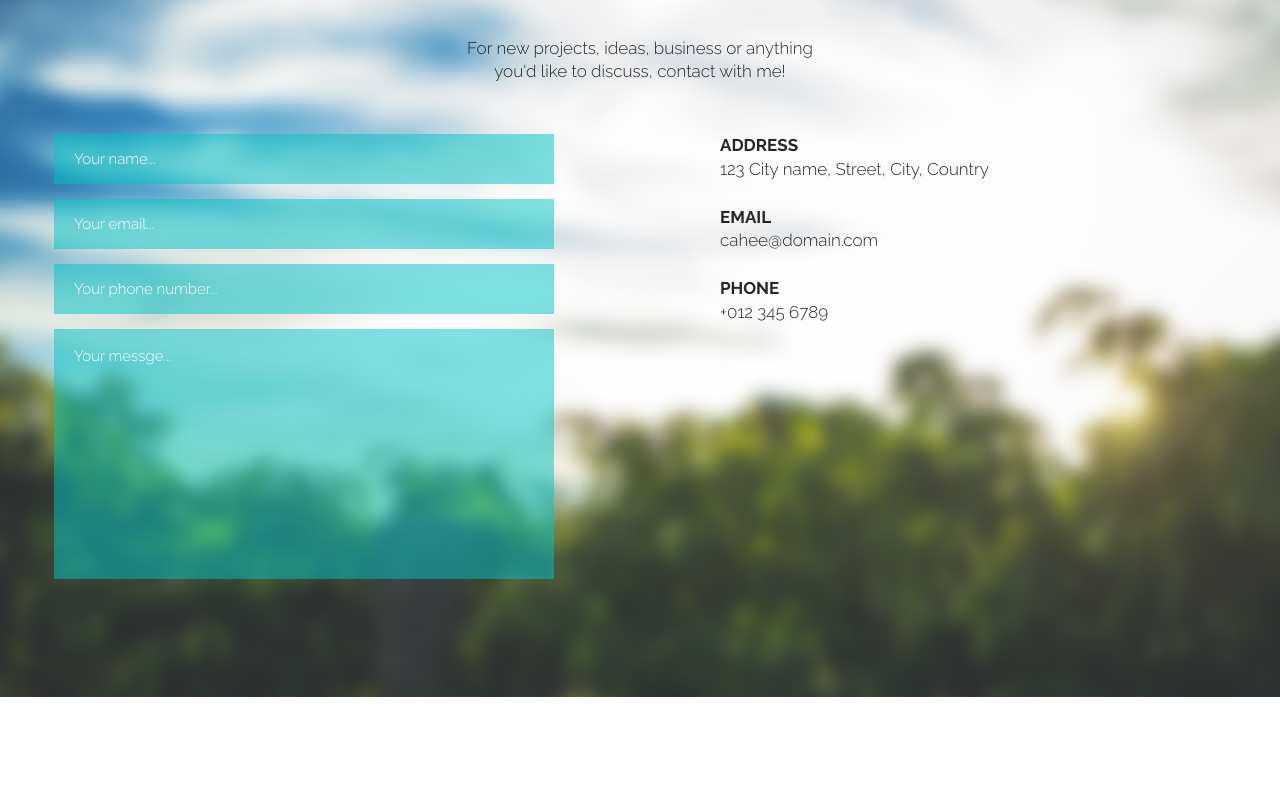
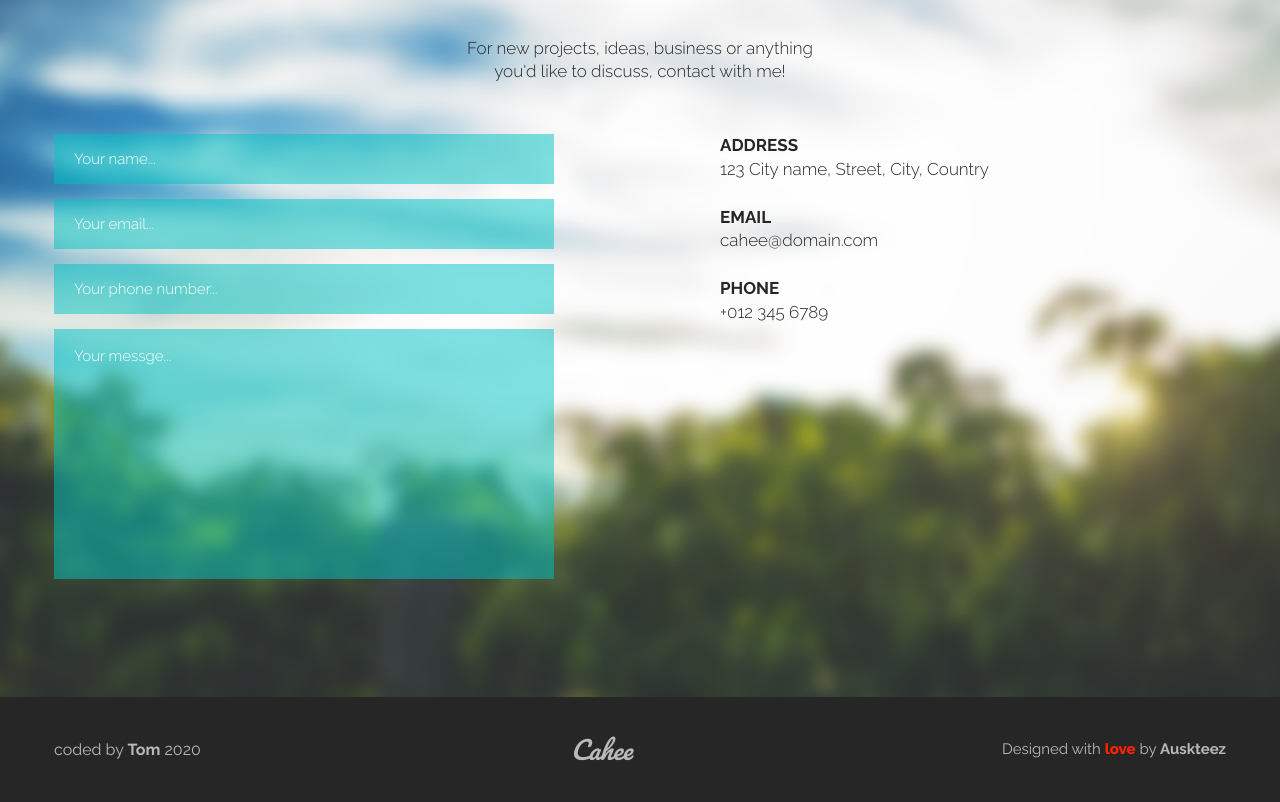
Before and after one commit to tomaszbujnicki/cahee-onepage-website, a plain HTML site: page index.html in a window 1280 px wide. Shown: the part 5208-6010 px from the top of the page. Before the commit the page ends 5905 px from the top, so only its background shows below. Drawn offline with nearby package versions, Linux system fonts and the light colour scheme.

Commit message:
add footer

```diff
--- a/css/style.css
+++ b/css/style.css
@@ -550,3 +550,40 @@ button{
 .contact__bold{
 	font-weight: 700;
 }
+
+.footer{
+	background-color: #262626;
+}
+.footer__container{
+	max-width: 1172px;
+	margin: 0 auto;
+	padding: 40px;
+	color: #B9B9B9;
+	display: flex;
+	justify-content: space-between;
+	align-items: center;
+}
+.footer__code{
+	font-size: 16px;
+}
+.footer__small-logo{
+	font-size: 25px;
+	font-family: Pacifico;
+	font-style: italic;
+
+}
+.footer__design{
+	font-size: 15px;
+}
+.footer__love{
+	color: #ff2200;
+	font-weight: 800;
+}
+.footer a, .footer a:visited{
+	color: #B9B9B9;
+	font-weight: 700;
+	text-decoration: none;
+}
+.footer a:hover{
+	color: rgb(0, 196, 196)
+}
--- a/index.html
+++ b/index.html
@@ -201,15 +201,17 @@
 
 	</section>
 
-<!-------------------------------------------
+
 	<footer id="footer" class="footer">
-		<span></span>
-		<img src="" alt="">
-		<a href=""></a>
+		<div class="footer__container">
+			<span class="footer__code">coded by <a href="https://github.com/tomaszbujnicki">Tom</a> 2020</span>
+			<span class="footer__small-logo">Cahee</span>
+			<span class="footer__design">Designed with <span class="footer__love">love</span> by <a href="https://unsplash.com/@auskteez/portfolio">Auskteez</a></span>
+		</div>
 	</footer>
--------------------------------------------->
 
-		<script>
+
+	<script>
 		$(window).scroll(function() {
 			var top = $(window).scrollTop();
 			if (top > 200) {
@@ -220,7 +222,6 @@
 				$('#scroll').show();
 			}
 		});
-
 	</script>
 
 </body>
```
